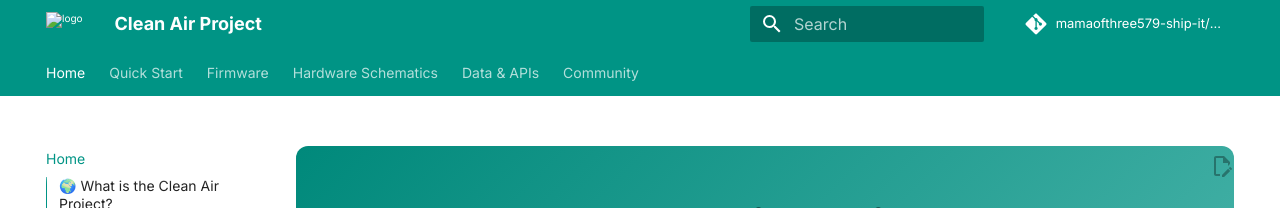
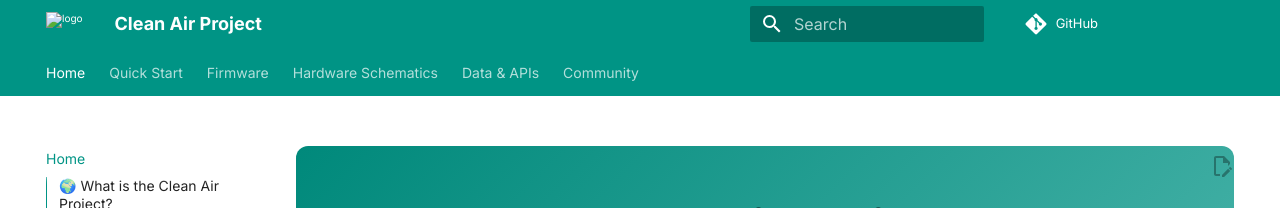
Before and after one commit to mamaofthree579-ship-it/clean-air-project, an MkDocs documentation site: the page built from docs/index.md, in a window 1280 px wide. Shown: the top 208 px of the page. Built offline with MkDocs 1.6.1 and Material for MkDocs 9.7.7, drawn with Linux system fonts in a browser that asks for light colours; comment, search, counter and statistics services are not loaded.

Commit message:
Update mkdocs.yml

```diff
--- a/mkdocs.yml
+++ b/mkdocs.yml
@@ -1,6 +1,5 @@
 site_name: Clean Air Project
 site_description: Open-source community air-quality toolkit
-repo_name: mamaofthree579-ship-it/clean-air-project
 repo_url: https://github.com/mamaofthree579-ship-it/clean-air-project
 copyright: "© 2025 Clean Air Project – Open Source Community"
 
```
